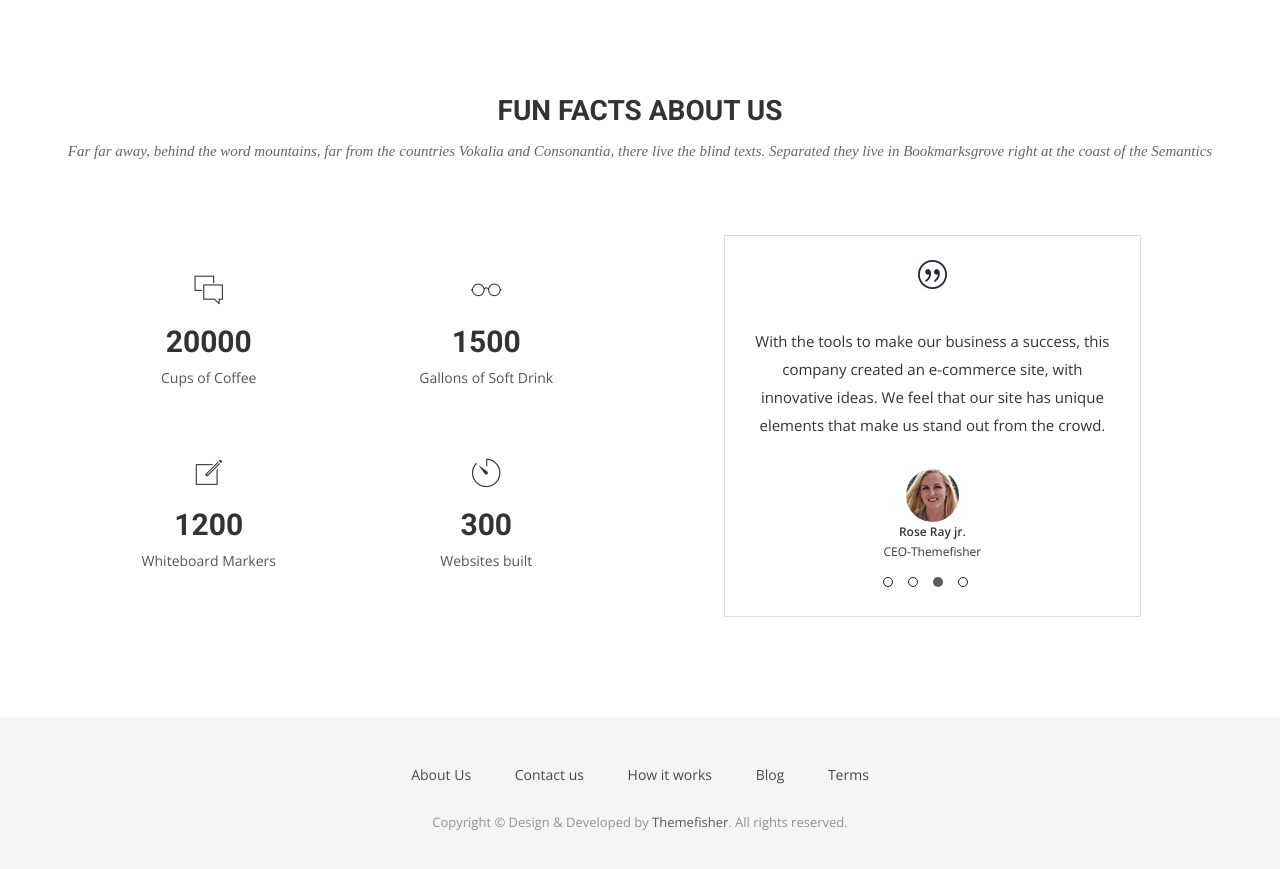
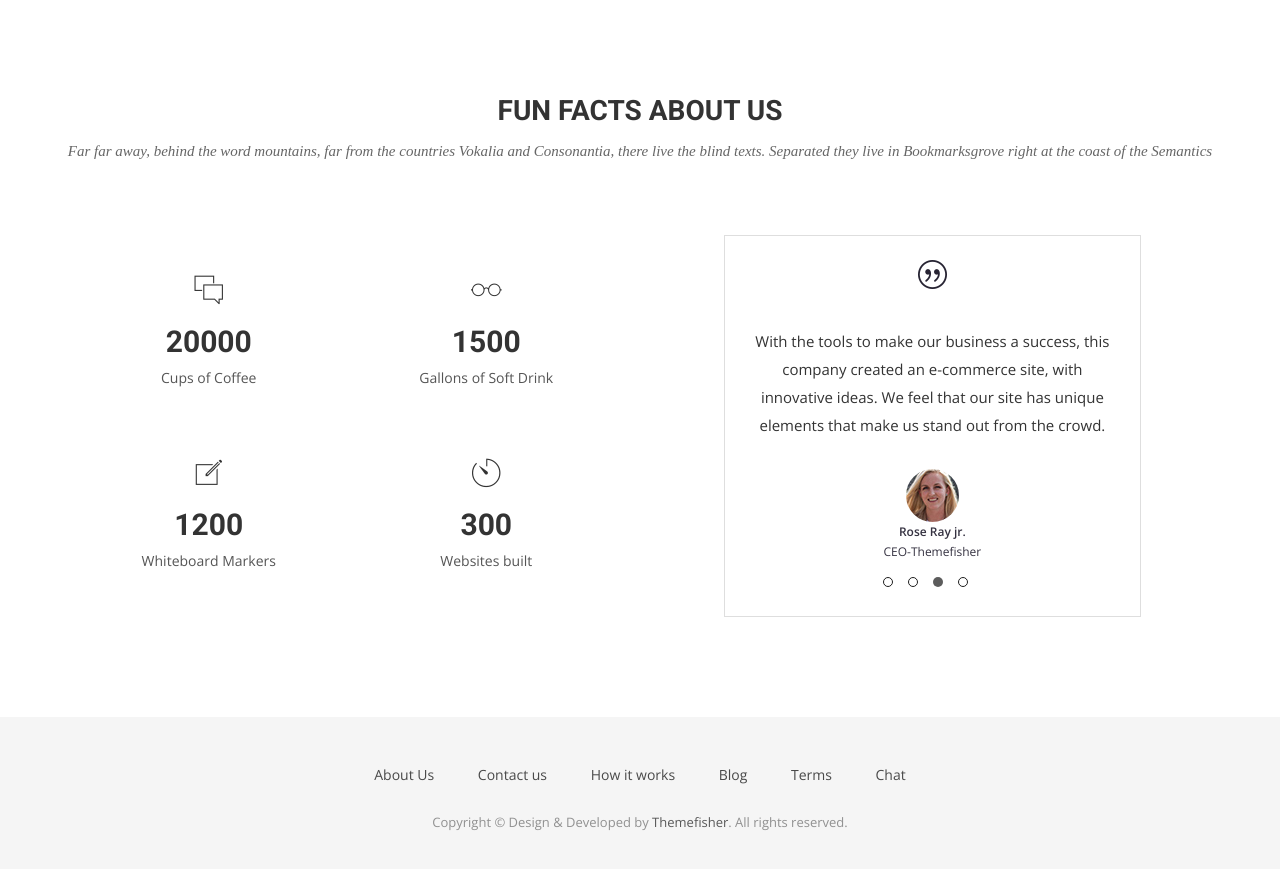
Before and after one commit to Show-Chat/s, a Jekyll site: the page built from index.html, in a window 1280 px wide and 900 px high, scrolled down 3235 px. Shown: the top 869 px of the window. Built offline with Jekyll 4.4.1, drawn with Linux system fonts in a browser that asks for light colours; nearby versions of some CDN libraries; some web fonts are replaced.

Commit message:
Update footer.html

```diff
--- a/_includes/footer.html
+++ b/_includes/footer.html
@@ -10,6 +10,7 @@
             <li><a href="#">How it works</a></li>
             <li><a href="{{ site.baseurl }}/blog">Blog</a></li>
             <li><a href="#">Terms</a></li>
+            <li><a href="{{ site.baseurl }}/chat">Chat</a></li>
           </ul>
         </div>
         <p>Copyright &copy; Design &amp; Developed by <a href="http://www.themefisher.com">Themefisher</a>. All rights reserved.</p>
```
